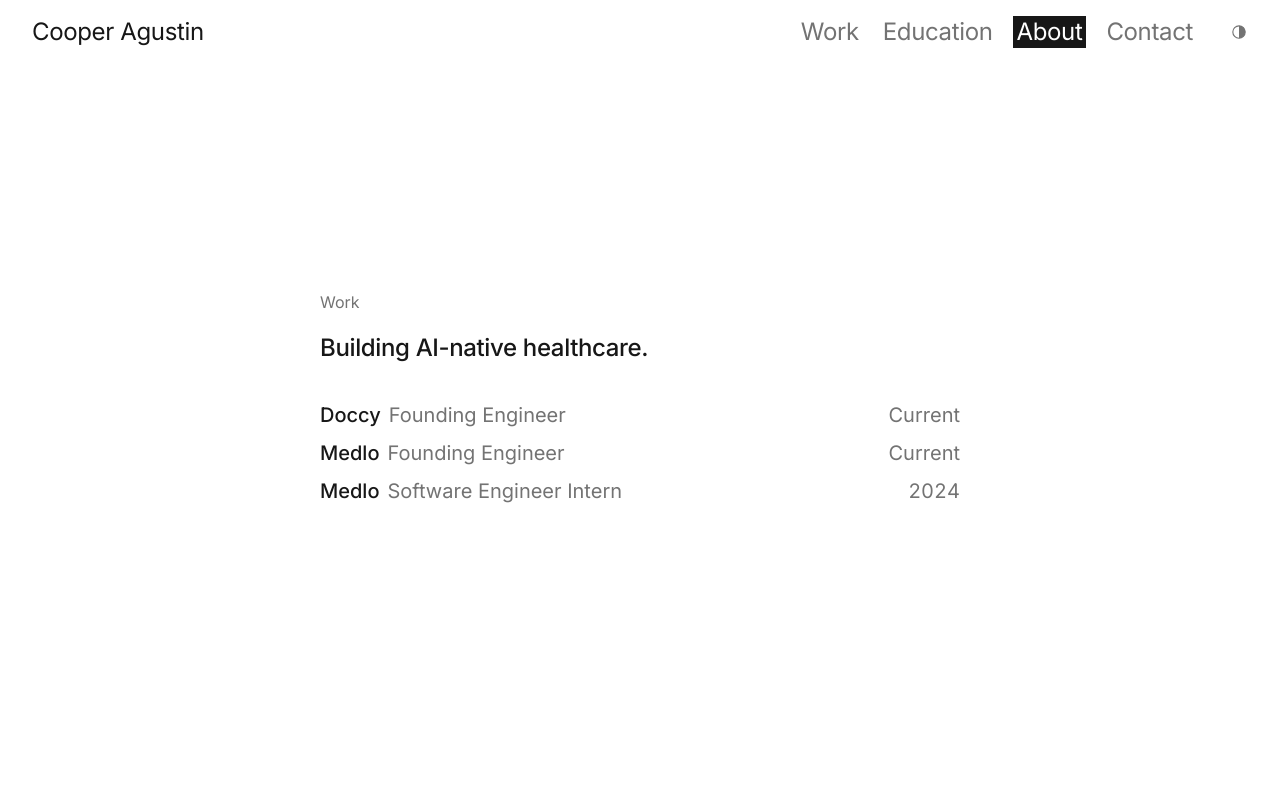
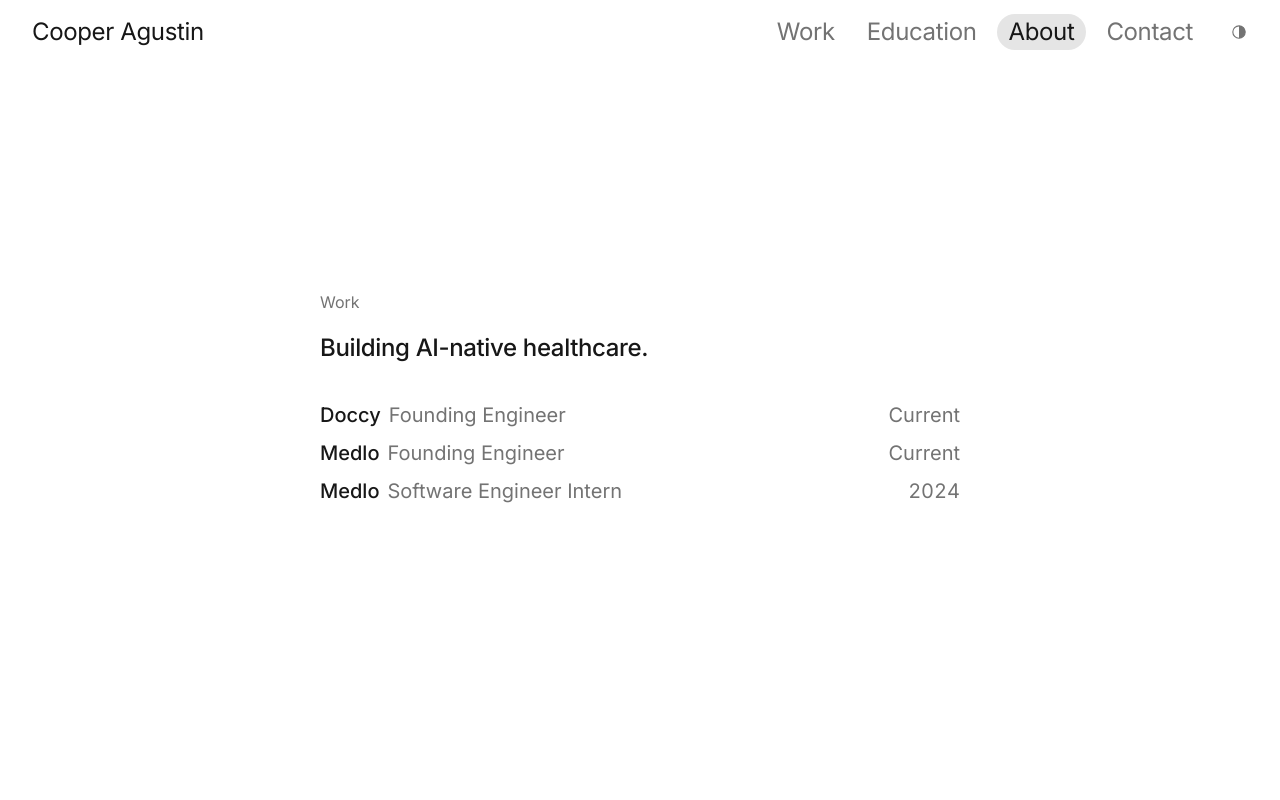
Before and after one commit to Spudgee/portfolio, a Next.js app: page / in a window 1280 px wide. Shown: the top 800 px of the page. Built offline with nearby package versions, Linux system fonts and the light colour scheme.

Commit message:
Nav links are soft pills: the section on screen on a darker neutral, hover on a lighter one

```diff
--- a/app/globals.css
+++ b/app/globals.css
@@ -1,12 +1,15 @@
 @import "tailwindcss";
 
-/* Monochrome tokens: paper, ink, muted, all pure neutral. White paper by default; dark follows the OS
+/* Monochrome tokens: paper, ink, muted, plus two pill greys for the nav (pill marks the section on
+   screen, pill-soft a hover, a step closer to the paper), all pure neutral. White paper by default; dark follows the OS
    unless the theme switch pins one (data-theme on <html>, set before paint by lib/theme-choice.ts). */
 :root {
 	color-scheme: light dark;
 	--paper: oklch(1 0 0);
 	--ink: oklch(0.205 0 0);
 	--muted: oklch(0.556 0 0);
+	--pill: oklch(0.922 0 0);
+	--pill-soft: oklch(0.965 0 0);
 }
 
 :root[data-theme="light"] {
@@ -19,6 +22,8 @@
 		--paper: oklch(0.205 0 0);
 		--ink: oklch(0.97 0 0);
 		--muted: oklch(0.708 0 0);
+		--pill: oklch(0.371 0 0);
+		--pill-soft: oklch(0.285 0 0);
 	}
 }
 
@@ -27,6 +32,8 @@
 	--paper: oklch(0.205 0 0);
 	--ink: oklch(0.97 0 0);
 	--muted: oklch(0.708 0 0);
+	--pill: oklch(0.371 0 0);
+	--pill-soft: oklch(0.285 0 0);
 }
 
 @theme inline {
@@ -35,6 +42,8 @@
 	--color-paper: var(--paper);
 	--color-ink: var(--ink);
 	--color-muted: var(--muted);
+	--color-pill: var(--pill);
+	--color-pill-soft: var(--pill-soft);
 
 	--font-sans:
 		var(--font-inter), "Helvetica Neue", Helvetica, Arial, sans-serif;
--- /dev/null
+++ b/components/pill-link.tsx
@@ -0,0 +1,31 @@
+import Link from "next/link";
+
+/**
+ * Nav link on a soft rounded pill, after Hayden Bleasel's nav: grey at rest, ink on a light pill on
+ * hover or focus, ink on a darker pill when its section is on screen. The pill pads outwards, so
+ * the word stays aligned with the text around it, and the hit area stays 44px tall.
+ */
+export function PillLink({
+	href,
+	children,
+	"aria-current": ariaCurrent,
+	onClick,
+}: {
+	href: string;
+	children: React.ReactNode;
+	"aria-current"?: "location";
+	onClick?: () => void;
+}) {
+	return (
+		<Link
+			href={href}
+			aria-current={ariaCurrent}
+			onClick={onClick}
+			className="group inline-flex min-h-11 items-center focus-visible:outline-hidden"
+		>
+			<span className="-mx-3 rounded-full px-3 py-0.5 text-muted transition-colors duration-150 ease-out group-hover:bg-pill-soft group-hover:text-ink group-focus-visible:bg-pill-soft group-focus-visible:text-ink motion-reduce:transition-none group-aria-[current=location]:bg-pill group-aria-[current=location]:text-ink">
+				{children}
+			</span>
+		</Link>
+	);
+}
--- a/components/site-nav.tsx
+++ b/components/site-nav.tsx
@@ -2,6 +2,7 @@
 
 import { useRef, useSyncExternalStore } from "react";
 import { HighlightLink } from "@/components/highlight-link";
+import { PillLink } from "@/components/pill-link";
 import { SocialButtons } from "@/components/social-buttons";
 import { ThemeSwitch } from "@/components/theme-switch";
 import { PERSON } from "@/content/person";
@@ -10,7 +11,8 @@ import { activeSectionStore } from "@/lib/active-section";
 
 /**
  * A bar fixed over the top of every section, at the lead size: the name on the left; on wider
- * screens the four sections in grey on the right, the one on screen filled, then the theme button.
+ * screens the four sections on the right as soft pills (the one on screen darker), then the theme
+ * button.
  * On phones, Menu opens a full-screen sidebar that slides in from the right: the name and Close
  * where the bar was, the sections down the left, the icon buttons at the foot. It is a modal
  * <dialog>, so Escape closes it and focus stays inside; the page behind stops scrolling
@@ -39,17 +41,17 @@ export function SiteNav() {
 
 				<div className="hidden items-center gap-6 md:flex">
 					<nav aria-label="Sections">
-						<ul className="flex gap-6 text-muted">
+						<ul className="flex gap-8">
 							{SECTIONS.map((section) => (
 								<li key={section.id}>
-									<HighlightLink
+									<PillLink
 										href={`/#${section.id}`}
 										aria-current={
 											activeId === section.id ? "location" : undefined
 										}
 									>
 										{section.label}
-									</HighlightLink>
+									</PillLink>
 								</li>
 							))}
 						</ul>
@@ -90,10 +92,10 @@ export function SiteNav() {
 						</button>
 					</div>
 					<nav aria-label="Sections" className="flex-1 pt-10">
-						<ul className="grid gap-2 text-lead text-muted">
+						<ul className="grid gap-2 text-lead">
 							{SECTIONS.map((section) => (
 								<li key={section.id}>
-									<HighlightLink
+									<PillLink
 										href={`/#${section.id}`}
 										aria-current={
 											activeId === section.id ? "location" : undefined
@@ -101,7 +103,7 @@ export function SiteNav() {
 										onClick={handleMenuClose}
 									>
 										{section.label}
-									</HighlightLink>
+									</PillLink>
 								</li>
 							))}
 						</ul>
```
